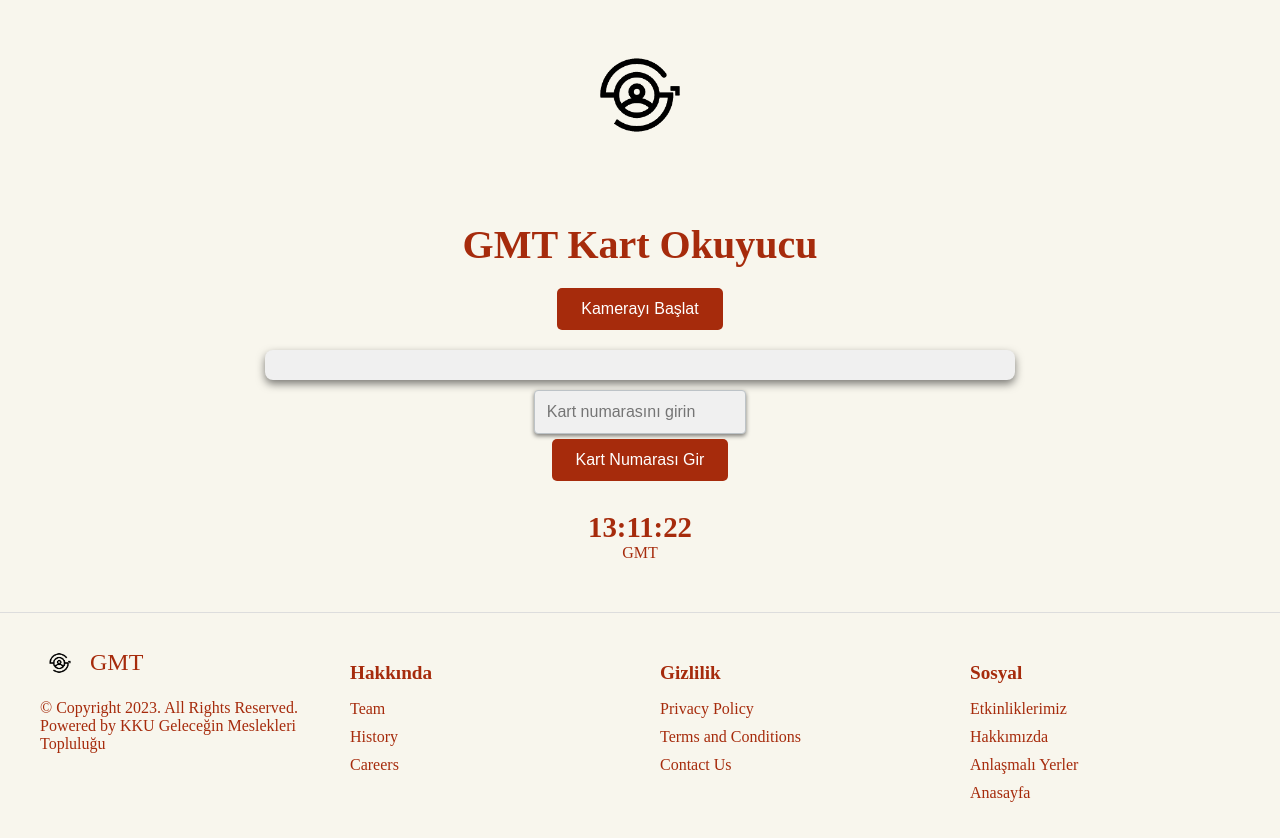
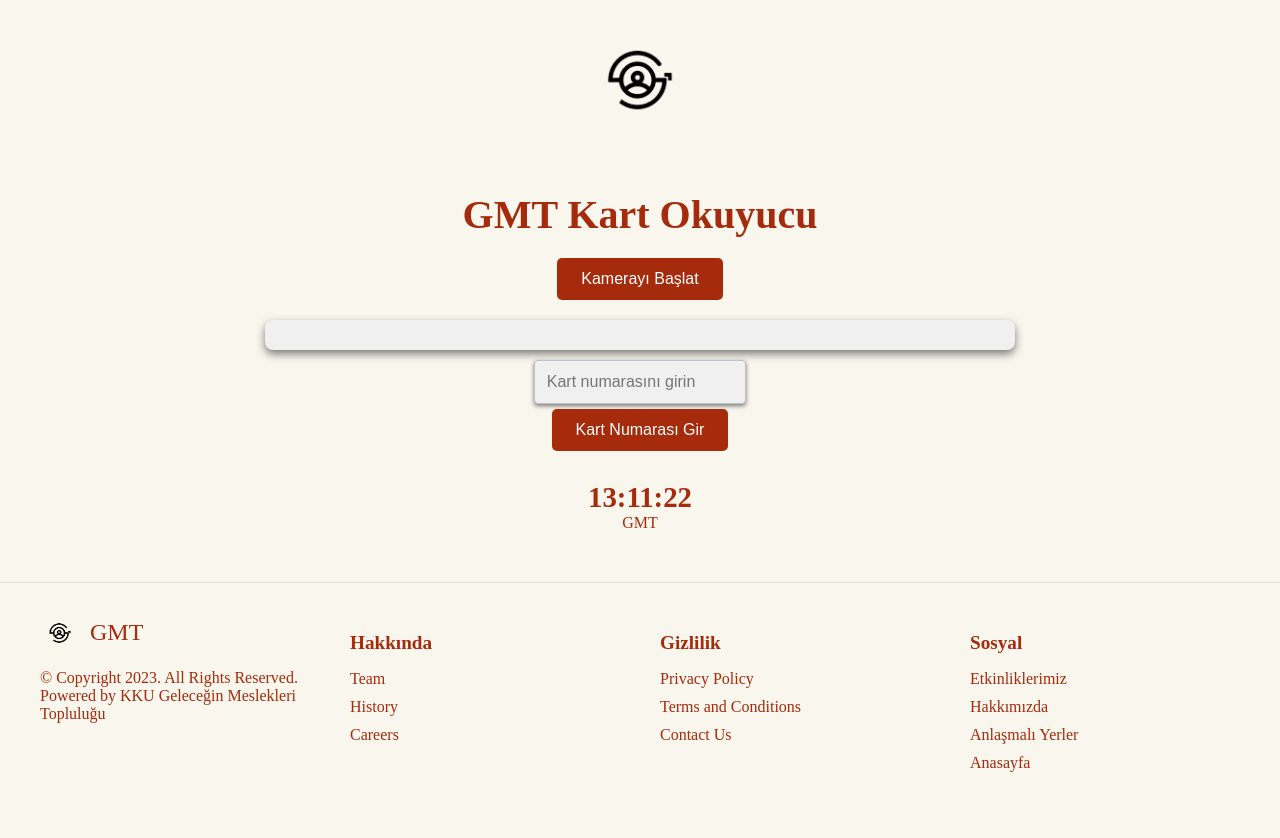
Before and after one commit to TheAti1/GMTKart, a plain HTML site: page index.html in a window 1280 px wide. Drawn offline with Linux system fonts and the light colour scheme.

Commit message:
Update index.html

```diff
--- a/index.html
+++ b/index.html
@@ -23,7 +23,7 @@
             margin-bottom: 20px;
         }
         header img {
-            width: 150px; /* Orta boy logo */
+            width: 120px; /* Orta boy logo */
             height: auto;
         }
         h1 {
```
